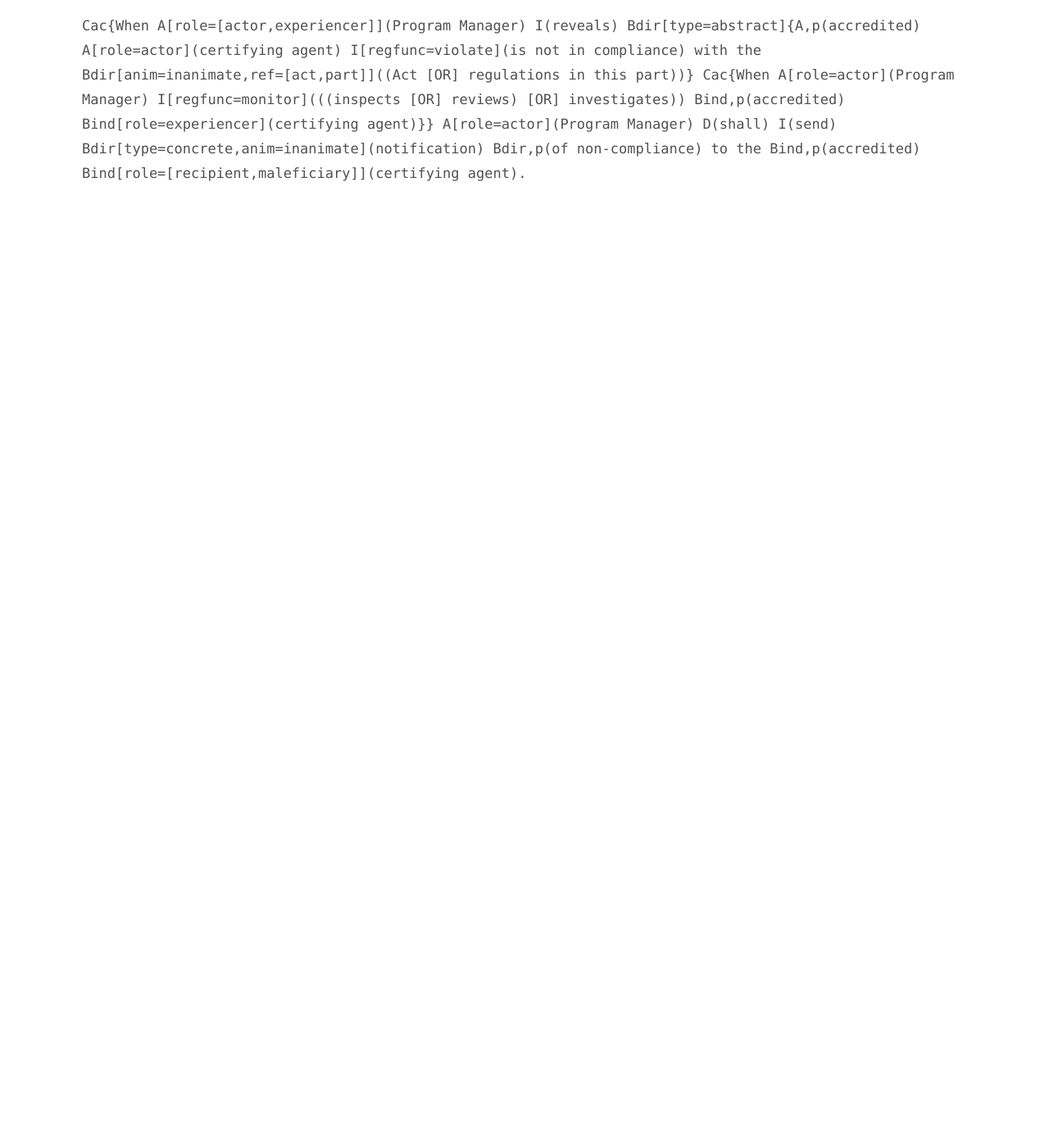
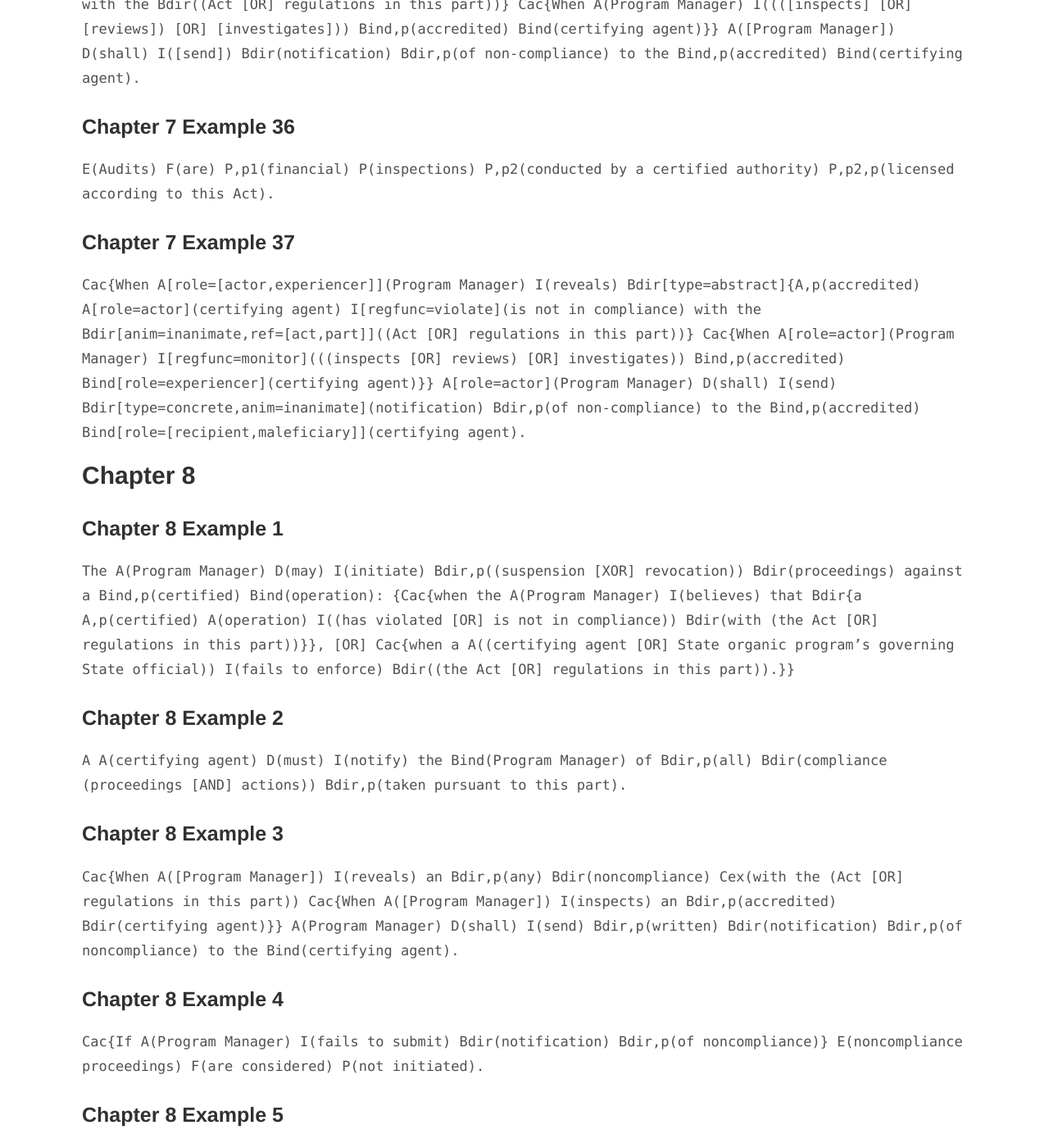
Before and after one commit to InstitutionalGrammar/IG-Book, a Jekyll site: the page built from book-examples.md, in a window 1280 px wide and 1400 px high, scrolled down 4823 px. Shown: the whole window at 82% size. Built offline with Jekyll 4.4.1, drawn with Linux system fonts in a browser that asks for light colours; before the commit the page ends 5068 px from its top, so only the background shows below that; some of the changed text lies outside the part shown.

Commit message:
Update book-examples.md

````diff
--- a/book-examples.md
+++ b/book-examples.md
@@ -3,187 +3,253 @@ layout: default
 title: IG Book
 ---
 
-## Chapter 7 Example 1
+# Book Examples of IG Script-coded Institutional Statements
+
+## Chapter 7
+
+### Chapter 7 Example 1
 <a name="chp7ex1"></a>
 
 ```A(Actor)```
 
-## Chapter 7 Example 2
+### Chapter 7 Example 2
 <a name="chp7ex2"></a>
 
 ```A(Actor) D(must) I(conform) with Bdir(policy) Cac(from 1st January) Cex(under all circumstances)```
 
-## Chapter 7 Example 3
+### Chapter 7 Example 3
 <a name="chp7ex3"></a>
 
 ```I(conform) D(must) with Cac(from 1st January) Cex(under all circumstances) Bdir(policy) A(Actor)```
 
-## Chapter 7 Example 4
+### Chapter 7 Example 4
 <a name="chp7ex4"></a>
 
 ```A,p(certified) A(operation) ...```
 
-## Chapter 7 Example 5
+### Chapter 7 Example 5
 <a name="chp7ex5"></a>
 
 ```A(Actor) D(must) I((accept [XOR] cede)) Bdir(responsibility)```
 
-## Chapter 7 Example 6
+### Chapter 7 Example 6
 <a name="chp7ex6"></a>
 
 ```A(Actor) D(must) I(accept) I(fulfill) Bdir(responsibility)```
 
-## Chapter 7 Example 7
+### Chapter 7 Example 7
 <a name="chp7ex7"></a>
 
 ```A(Actor) D(must) I((accept [XOR] cede)) Bdir(responsibility) [NOT]```
 
-## Chapter 7 Example 8
+### Chapter 7 Example 8
 <a name="chp7ex8"></a>
 
 ```A(Actor) D(must) I(([NOT] accept [XOR] cede)) Bdir(responsibility)```
 
-## Chapter 7 Example 9
+### Chapter 7 Example 9
 <a name="chp7ex9"></a>
 
 ```{A(Actor) D(must) I(conform) with B dir (policy)} {E(Policy) F(applies) Cac(from 1st January)}```
 
-## Chapter 7 Example 10
+### Chapter 7 Example 10
 <a name="chp7ex10"></a>
 
 ```{ {A(Actor) D(must) I(conform) with B dir (policy)} [AND] {E(Policy) F(applies) Cac(from 1st January)} }```
 
-## Chapter 7 Example 11
+### Chapter 7 Example 11
 <a name="chp7ex11"></a>
 
 ```A(citizen) D(must) I(conform) with Bdir(policy) O{A(official) D(may) I(sanction) Bdir(citizen) Cex(immediately)}.```
 
-## Chapter 7 Example 12
+### Chapter 7 Example 12
 <a name="chp7ex12"></a>
 
 ```E(Policy) F[confunc=lifecycle](applies) Cac[tmp=date](1st January)```
 
-## Chapter 7 Example 13
+### Chapter 7 Example 13
 <a name="chp7ex13"></a>
 
 ```... Cac[ctx=tmp[initiation,termination]](between June and July) ...```
 
-## Chapter 7 Example 14
+### Chapter 7 Example 14
 <a name="chp7ex14"></a>
 
 ```A[role=experiencer,animacy=animate](Program Manager) ...```
 
-## Chapter 7 Example 15
+### Chapter 7 Example 15
 <a name="chp7ex15"></a>
 
 ```A(Program Manager) I([sends]) ...```
 
-## Chapter 7 Example 16
+### Chapter 7 Example 16
 <a name="chp7ex16"></a>
 
 ```A A(student) D(may) I(request) an Bdir(Incomplete) Cac(if the student has exceptional circumstances that prevent the student from fulfilling all course requirements on time).```
 
-## Chapter 7 Example 17
+### Chapter 7 Example 17
 <a name="chp7ex17"></a>
 
 ```A(Students) D(are expected to) I(attend) Bdir,p(all) Bdir(class sessions) Cac([at all times]) Cex([no constraints]).```
 
-## Chapter 7 Example 18
+### Chapter 7 Example 18
 <a name="chp7ex18"></a>
 
 ```Cac(If physical access to university is restricted) A(instructors) D(shall) I(deliver) Bdir(courses) Cex(via online teaching platforms).```
 
-## Chapter 7 Example 19
+### Chapter 7 Example 19
 <a name="chp7ex19"></a>
 
 ```A(Instructors) I(set) Bdir,p(course-specific) Bdir(policies) Bdir,p(on absences from scheduled class meetings) Cex(in their syllabi).```
 
-## Chapter 7 Example 20
+### Chapter 7 Example 20
 <a name="chp7ex20"></a>
 
 ```A(State) D(will) I(rely) Bdir(on the advice) Bdir,p(of recognized (clinical experts [AND] scientists)) Cex(to (review [AND] approve) the (safety [AND] effectiveness) of every vaccine that is authorized by the federal government for distribution).```
 
-## Chapter 7 Example 21
+### Chapter 7 Example 21
 <a name="chp7ex21"></a>
 
 ```A(A sailing vessel) D(shall not) I(impede) Bdir(the passage of a vessel) Bdir,p(that can safely navigate only within a narrow channel or fairway).```
 
-## Chapter 7 Example 22
+### Chapter 7 Example 22
 <a name="chp7ex22"></a>
 
-```A(Businesses) D(must) I(submit) Bdir,p(a financial) Bdir(report) Cex(annually), O{A(authorizing body) D(may) I(suspend) Bdir(operating license).}```
+```A(Businesses) D(must) I(submit) Bdir,p(a financial) Bdir(report) Cex(annually), O{A(authorizing body) D(may) I(suspend) Bdir(operating license)}.```
 
-## Chapter 7 Example 23
+### Chapter 7 Example 23
 <a name="chp7ex23"></a>
 
 ```A(farmer) D([must]) I(submit) Bdir,p(an organic systems) Bdir(plan) Cex(by the end of the calendar year) O{the A(certifier) D(may) I(suspend) the Bdir,p(farmer’s) Bdir(operating license)}.```
 
-## Chapter 7 Example 24
+### Chapter 7 Example 24
 <a name="chp7ex24"></a>
 
 ```E(Board Directors) F(are) P(“fiduciaries”) P,p(of the organization they serve).```
 
-## Chapter 7 Example 25
+### Chapter 7 Example 25
 <a name="chp7ex25"></a>
 
 ```E,p(All) E(individuals) E,p((16 years of age and older [AND] that reside in the United States)) F(are eligible) Cex(by law) P(to receive the COVID vaccine).```
 
-## Chapter 7 Example 26
+### Chapter 7 Example 26
 <a name="chp7ex26"></a>
 
 ```A E(Renewable Energy Generation Unit) M(may) F(qualify) P(as a Class II Generation Unit) Cex(subject to regulatory provisions).```
 
-## Chapter 7 Example 27
+### Chapter 7 Example 27
 <a name="chp7ex27"></a>
 
 ```An E(approval) E,p(granted by the Department) M(shall) F(be) a P,p(temporary) P(approval) Cex(only).```
 
-## Chapter 7 Example 28
+### Chapter 7 Example 28
 <a name="chp7ex28"></a>
 
 ```E(Inspection procedures) F(are regulated) P(by provisions) P,p(laid out in Section 2).```
 
-## Chapter 7 Example 29
+### Chapter 7 Example 29
 <a name="chp7ex29"></a>
 
 ```E(Audits) F(are) P,p(financial) P(inspections) P,p(conducted by a certified authority licensed according to this Act).```
 
-## Chapter 7 Example 30
+### Chapter 7 Example 30
 <a name="chp7ex30"></a>
 
-```The E(item in question) M(must) F(have) the P,p(following) P(characteristics). E([Characteristics]) F([are]):{P{A(Board of Directors) D(must) Cex(duly) I(be passed [pass]) Bdir([item in question])} [AND] P{A([Board of Directors]) I(establish) Bdir((rule [OR] convention)) Bdir,p(of general application) Bind([of item in question])} [AND] P{E([the item in question]) M(must) F(be) P(mission-consistent)}.}.```
+```The E(item in question) M(must) F(have) the P,p(following) P(characteristics). E([Characteristics]) F([are]): {P{A(Board of Directors) D(must) Cex(duly) I(be passed [pass]) Bdir([item in question])} [AND] P{A([Board of Directors]) I(establish) Bdir((rule [OR] convention)) Bdir,p(of general application) Bind([of item in question])} [AND] P{E([the item in question]) M(must) F(be) P(mission-consistent)}.}.```
 
-## Chapter 7 Example 31
+### Chapter 7 Example 31
 <a name="chp7ex31"></a>
 
 ```A(Board members) I(serve) Cex(as organizational leaders).```
 
-## Chapter 7 Example 32
+### Chapter 7 Example 32
 <a name="chp7ex32"></a>
 
 ```E(Board members) F(serve as) P,p(organizational) P(leaders).```
 
-## Chapter 7 Example 33
+### Chapter 7 Example 33
 <a name="chp7ex33"></a>
 
 ```A(Faculty) D([must]) I([assign]) Bdir(grades).```
 
-## Chapter 7 Example 34
+### Chapter 7 Example 34
 <a name="chp7ex34"></a>
 
 ```E(Faculty) F(are responsible) for P(assigning grades).```
 
-## Chapter 7 Example 35
+### Chapter 7 Example 35
 <a name="chp7ex35"></a>
 
 ```Cac{When A(Program Manager) I(reveals) Bdir{A,p(accredited) A(certifying agent) I([is not in compliance]) with the Bdir((Act [OR] regulations in this part))} Cac{When A(Program Manager) I((([inspects] [OR] [reviews]) [OR] [investigates])) Bind,p(accredited) Bind(certifying agent)}} A([Program Manager]) D(shall) I([send]) Bdir(notification) Bdir,p(of non-compliance) to the Bind,p(accredited) Bind(certifying agent).```
 
-## Chapter 7 Example 36
+### Chapter 7 Example 36
 <a name="chp7ex36"></a>
 
 ```E(Audits) F(are) P,p1(financial) P(inspections) P,p2(conducted by a certified authority) P,p2,p(licensed according to this Act).```
 
-## Chapter 7 Example 37
+### Chapter 7 Example 37
 <a name="chp7ex37"></a>
 
 ```Cac{When A[role=[actor,experiencer]](Program Manager) I(reveals) Bdir[type=abstract]{A,p(accredited) A[role=actor](certifying agent) I[regfunc=violate](is not in compliance) with the Bdir[anim=inanimate,ref=[act,part]]((Act [OR] regulations in this part))} Cac{When A[role=actor](Program Manager) I[regfunc=monitor](((inspects [OR] reviews) [OR] investigates)) Bind,p(accredited) Bind[role=experiencer](certifying agent)}} A[role=actor](Program Manager) D(shall) I(send) Bdir[type=concrete,anim=inanimate](notification) Bdir,p(of non-compliance) to the Bind,p(accredited) Bind[role=[recipient,maleficiary]](certifying agent).```
+
+## Chapter 8
+
+### Chapter 8 Example 1
+<a name="chp8ex1"></a>
+
+```The A(Program Manager) D(may) I(initiate) Bdir,p((suspension [XOR] revocation)) Bdir(proceedings) against a Bind,p(certified) Bind(operation): {Cac{when the A(Program Manager) I(believes) that Bdir{a A,p(certified) A(operation) I((has violated [OR] is not in compliance)) Bdir(with (the Act [OR] regulations in this part))}}, [OR] Cac{when a A((certifying agent [OR] State organic program’s governing State official)) I(fails to enforce) Bdir((the Act [OR] regulations in this part)).}}```
+
+### Chapter 8 Example 2
+<a name="chp8ex2"></a>
+
+```A A(certifying agent) D(must) I(notify) the Bind(Program Manager) of Bdir,p(all) Bdir(compliance (proceedings [AND] actions)) Bdir,p(taken pursuant to this part).```
+
+### Chapter 8 Example 3
+<a name="chp8ex3"></a>
+
+```Cac{When A([Program Manager]) I(reveals) an Bdir,p(any) Bdir(noncompliance) Cex(with the (Act [OR] regulations in this part)) Cac{When A([Program Manager]) I(inspects) an Bdir,p(accredited) Bdir(certifying agent)}} A(Program Manager) D(shall) I(send) Bdir,p(written) Bdir(notification) Bdir,p(of noncompliance) to the Bind(certifying agent).```
+
+### Chapter 8 Example 4
+<a name="chp8ex4"></a>
+
+```Cac{If A(Program Manager) I(fails to submit) Bdir(notification) Bdir,p(of noncompliance)} E(noncompliance proceedings) F(are considered) P(not initiated).```
+
+### Chapter 8 Example 5
+<a name="chp8ex5"></a>
+
+```Cac{When A([Program Manager]) I(reveals) an Bdir,p[proptype=quan](any) Bdir(noncompliance) Cex(with the (Act [OR] regulations in this part)) Cac{When A([Program Manager]) I(inspects) an Bdir,p[proptype=qual](accredited) Bdir(certifying agent)}} A(Program Manager) D(shall) I(send) Bdir,p(written) Bdir[proptype=structure](notification) Bdir,p(of noncompliance) to the Bind(certifying agent).```
+
+### Chapter 8 Example 6
+<a name="chp8ex6"></a>
+
+```The A(Program Manager) D(may) I(initiate) Bdir,p(revocation) Bdir(proceedings) against a Bind,p(certified) Bind(operation): {Cac{when the A(Program Manager) I(believes) that a Bdir{A,p(certified) A(operation) has I(violated) the Bdir(Act)}}, [OR] Cac{when a A(certifying agent) I(fails to enforce) Bdir(the Act).}}```
+
+### Chapter 8 Example 7
+<a name="chp8ex7"></a>
+
+```E(Councils) E,p(missing minority representation) F(are) P(illegitimate)```
+
+### Chapter 8 Example 8
+<a name="chp8ex8"></a>
+
+```E(Councils) F(are) P(illegitimate) Cac(missing minority representation)```
+
+### Chapter 8 Example 9
+<a name="chp8ex9"></a>
+
+```E(Councils) F(are) P(illegitimate) Cac{if E(Councils) F(do not have) P(minority representation)}```
+
+### Chapter 8 Example 10
+<a name="chp8ex10"></a>
+
+```E(Councils) M(are required) F(to have) P(minority representation) O{E(Councils) F(are) P(illegitimate)}```
+
+### Chapter 8 Example 11
+<a name="chp8ex11"></a>
+
+```A(Councils) D(must) I([establish]) Bdir(minority representation) O{E(Councils) F(are) P(illegitimate)}```
+
+### Chapter 8 Example 12
+<a name="chp8ex12"></a>
+
+```{A(Program Manager) D(should) [NOT] I(believe) that a Bdir{A,p(certified) A(operation) I[regfunc=violate[severe,moderate]]((has violated [OR] is not in compliance)) Bdir[ref=[act,part]]((with the Act [OR] regulations in this part))}} [AND] {a A((certifying agent [OR] State organic program’s governing State official)) D(should) [NOT] I[regfunc=violate](fails to enforce) Bdir[ref=[act,part]]((the Act [OR] regulations in this part))} O{A(Program Manager) D(may) I[regfunc=sanction](initiate) Bdir,p[regfunc=sanction [mild,severe]]((suspension [XOR] revocation)) Bdir(proceedings) against a Bind,p(certified) Bind(operation)}```
````
